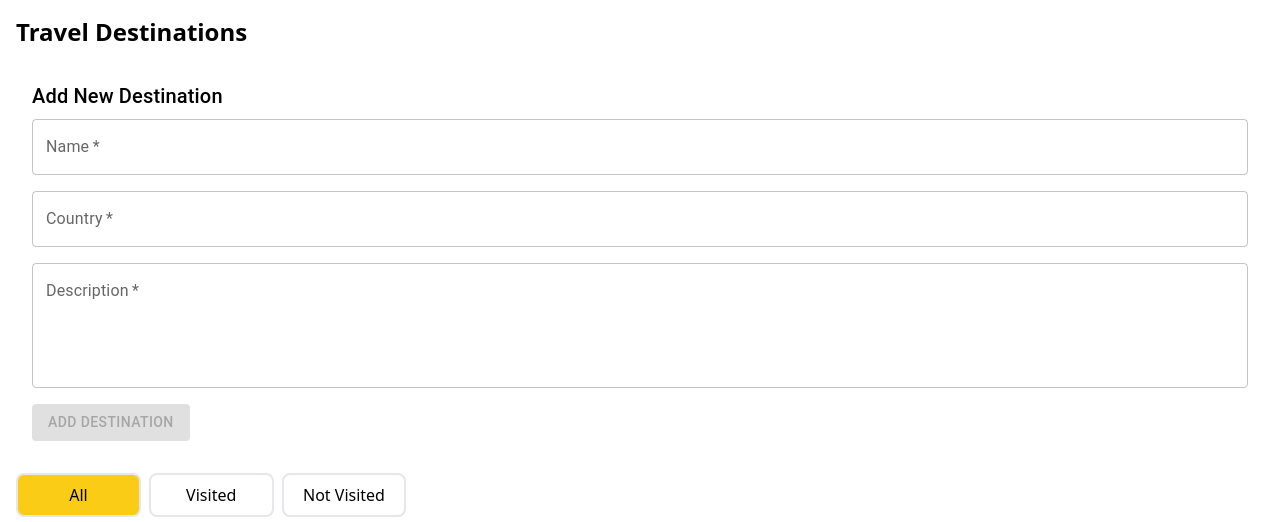
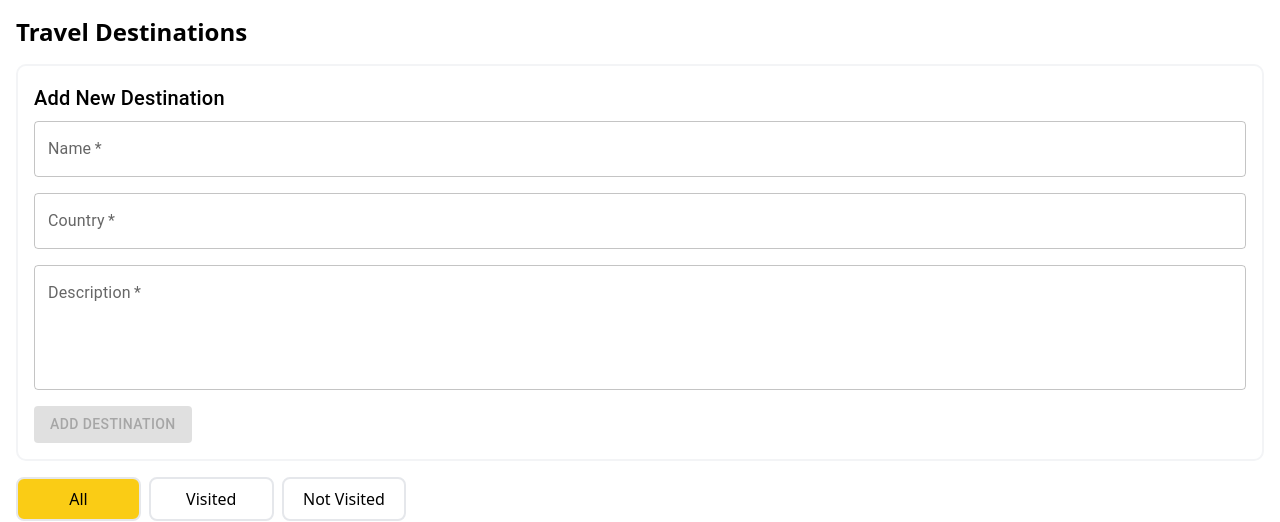
Before and after one commit to smit1298/travel-destinations, a React (Create React App) app: page / in a window 1280 px wide. Shown: the top 522 px of the page. Built offline with nearby package versions, Linux system fonts and the light colour scheme.

Commit message:
Update DestinationForm.jsx

```diff
--- a/src/components/Destination/DestinationForm.jsx
+++ b/src/components/Destination/DestinationForm.jsx
@@ -20,7 +20,7 @@ const DestinationForm = ({ addDestination }) => {
     <Box
       component="form"
       onSubmit={handleSubmit}
-      sx={{ p: 2 }}
+      sx={{ p: 2, border: "2px solid", borderRadius: "10px", borderColor: "#f3f4f6"}}
     >
       <Typography variant="h6" gutterBottom>
         Add New Destination
```
